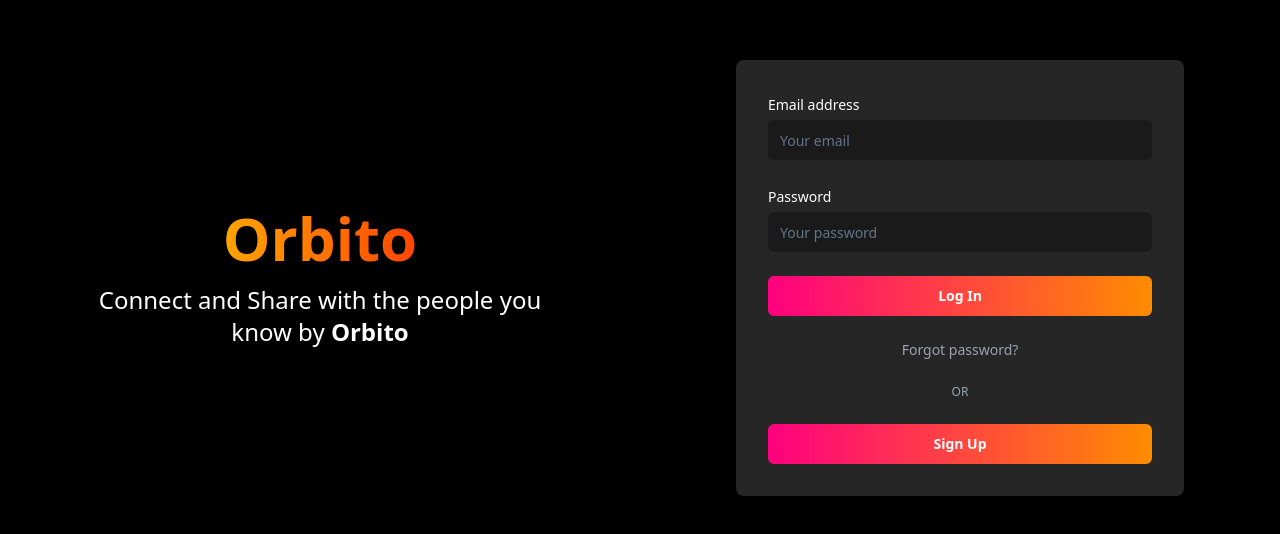
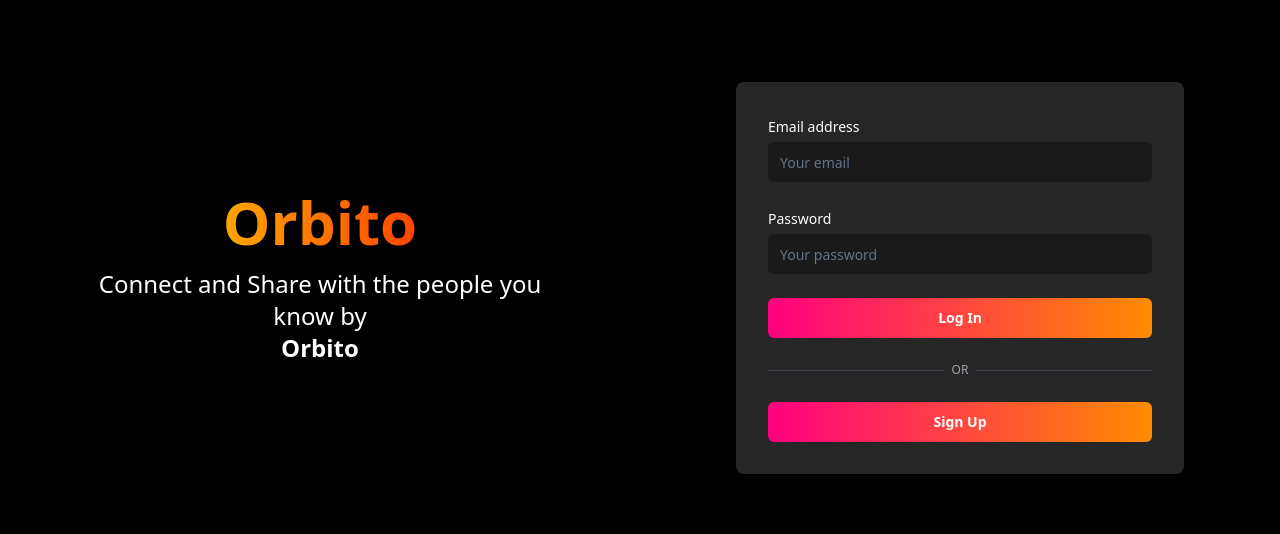
Before and after one commit to cr7madh/Orbito, a React (Vite) app: page / in a window 1280 px wide. Shown: the part 122-656 px from the top of the page. Built offline with nearby package versions, Linux system fonts and the light colour scheme.

Commit message:
[dyad] Formatted tagline and 'Or' separator - wrote 3 file(s)

```diff
--- a/src/components/AuthLayout.tsx
+++ b/src/components/AuthLayout.tsx
@@ -13,13 +13,13 @@ const AuthLayout: React.FC<AuthLayoutProps> = ({ children }) => {
           Orbito
         </h1>
         <p className="text-2xl text-white max-w-md">
-          Connect and Share with the people you know by <span className="font-bold">Orbito</span>
+          Connect and Share with the people you know by <br /><span className="font-bold">Orbito</span>
         </p>
       </div>
 
       {/* Right Section: Auth Form */}
       <div className="md:w-1/2 flex items-center justify-center p-4 md:p-8">
-        <div className="w-full max-w-md bg-orbitoCardBg rounded-lg shadow-lg p-6 md:p-8">
+        <div className="w-full max-w-md bg-orbitoCardBg rounded-lg shadow-orbito-card p-6 md:p-8">
           {children}
         </div>
       </div>
--- a/src/pages/Login.tsx
+++ b/src/pages/Login.tsx
@@ -75,19 +75,9 @@ const Login: React.FC = () => {
           {loading ? "Logging In..." : "Log In"}
         </Button>
 
-        <div className="text-center text-gray-400 text-sm">
-          <button
-            type="button"
-            onClick={handleForgotPassword}
-            className="text-gray-400 hover:text-white transition-colors"
-            disabled={loading}
-          >
-            Forgot password?
-          </button>
-        </div>
-
-        <div className="relative flex justify-center text-xs uppercase">
-          <span className="bg-orbitoCardBg px-2 text-gray-400">
+        <div className="relative flex justify-center items-center my-4">
+          <div className="absolute w-full border-t border-gray-700"></div>
+          <span className="relative z-10 bg-orbitoCardBg px-2 text-gray-400 text-xs uppercase">
             Or
           </span>
         </div>
--- a/src/pages/Signup.tsx
+++ b/src/pages/Signup.tsx
@@ -62,8 +62,9 @@ const Signup: React.FC = () => {
           {loading ? "Signing Up..." : "Sign Up"}
         </Button>
 
-        <div className="relative flex justify-center text-xs uppercase">
-          <span className="bg-orbitoCardBg px-2 text-gray-400">
+        <div className="relative flex justify-center items-center my-4">
+          <div className="absolute w-full border-t border-gray-700"></div>
+          <span className="relative z-10 bg-orbitoCardBg px-2 text-gray-400 text-xs uppercase">
             Or
           </span>
         </div>
```
